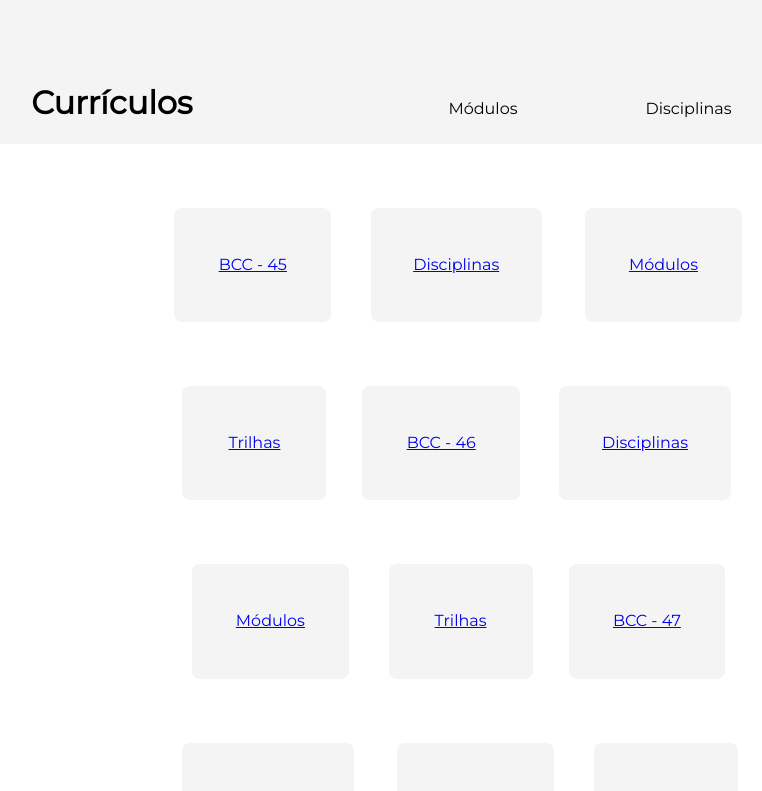
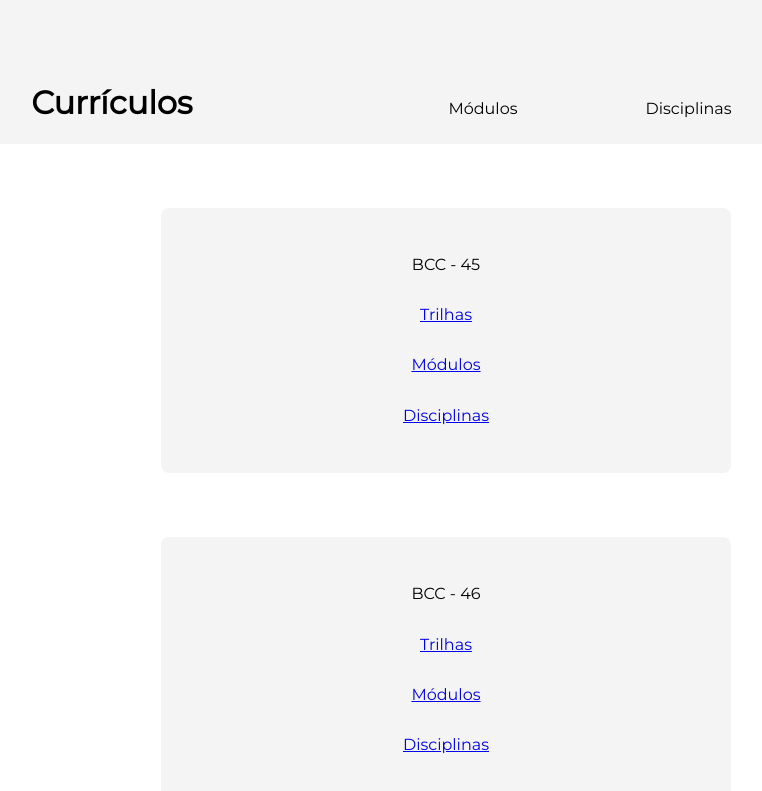
Before and after one commit to gabrielrussoc/mac0350, a React (Create React App) app in the folder ep3/client/: page /curriculos in a window 1280 px wide. Shown: the top 791 px of the page, without its empty margins (194-956 px from the left). Built offline with nearby package versions, Linux system fonts and the light colour scheme; a web font is replaced by a local one.

Commit message:
Update CardGrid

```diff
--- a/ep3/client/src/components/CardGrid.tsx
+++ b/ep3/client/src/components/CardGrid.tsx
@@ -12,26 +12,18 @@ const CardGrid: FunctionComponent<Props> = ({ content }) => (
   <div className="flex flex-wrap justify-center items-center w-75 center pa4">
     {content.map((item) => (
       <Fragment>
-        <Link to={item.link}>
-          <div className="flex justify-center items-center br3 bg-near-white pa4 w-80 ma4">
-            <p>{item.text}</p>
-          </div>
-        </Link>
-        <Link to={`${item.link}/disciplinas`}>
-          <div className="flex justify-center items-center br3 bg-near-white pa4 w-80 ma4">
+        <div className="flex flex-column justify-center items-center br3 bg-near-white pa4 w-80 ma4">
+          <p>{item.text}</p>
+          <Link to={`${item.link}/trilhas`}>
+            <p>Trilhas</p>
+          </Link>
+          <Link to={`${item.link}/modulos`}>
+            <p>Módulos</p>
+          </Link>
+          <Link to={`${item.link}/disciplinas`}>
             <p>Disciplinas</p>
-          </div>
-        </Link>
-        <Link to={`${item.link}/modulos`}>
-          <div className="flex justify-center items-center br3 bg-near-white pa4 w-80 ma4">
-            <p>Módulos</p>
-          </div>
-        </Link>
-        <Link to={`${item.link}/trilhas`}>
-          <div className="flex justify-center items-center br3 bg-near-white pa4 w-80 ma4">
-            <p>Trilhas</p>
-          </div>
-        </Link>
+          </Link>
+        </div>
       </Fragment>
     ))}
   </div>
```
